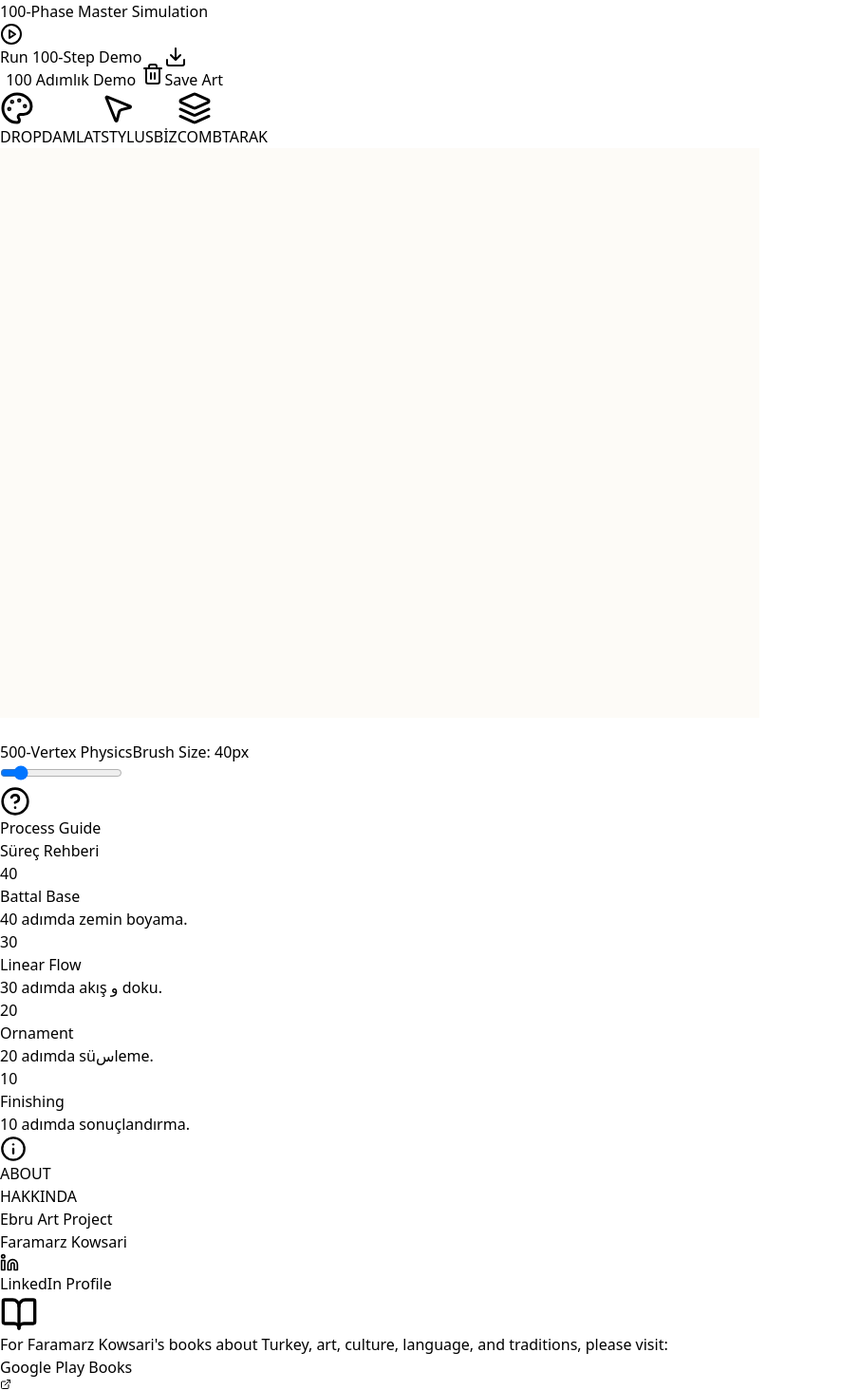
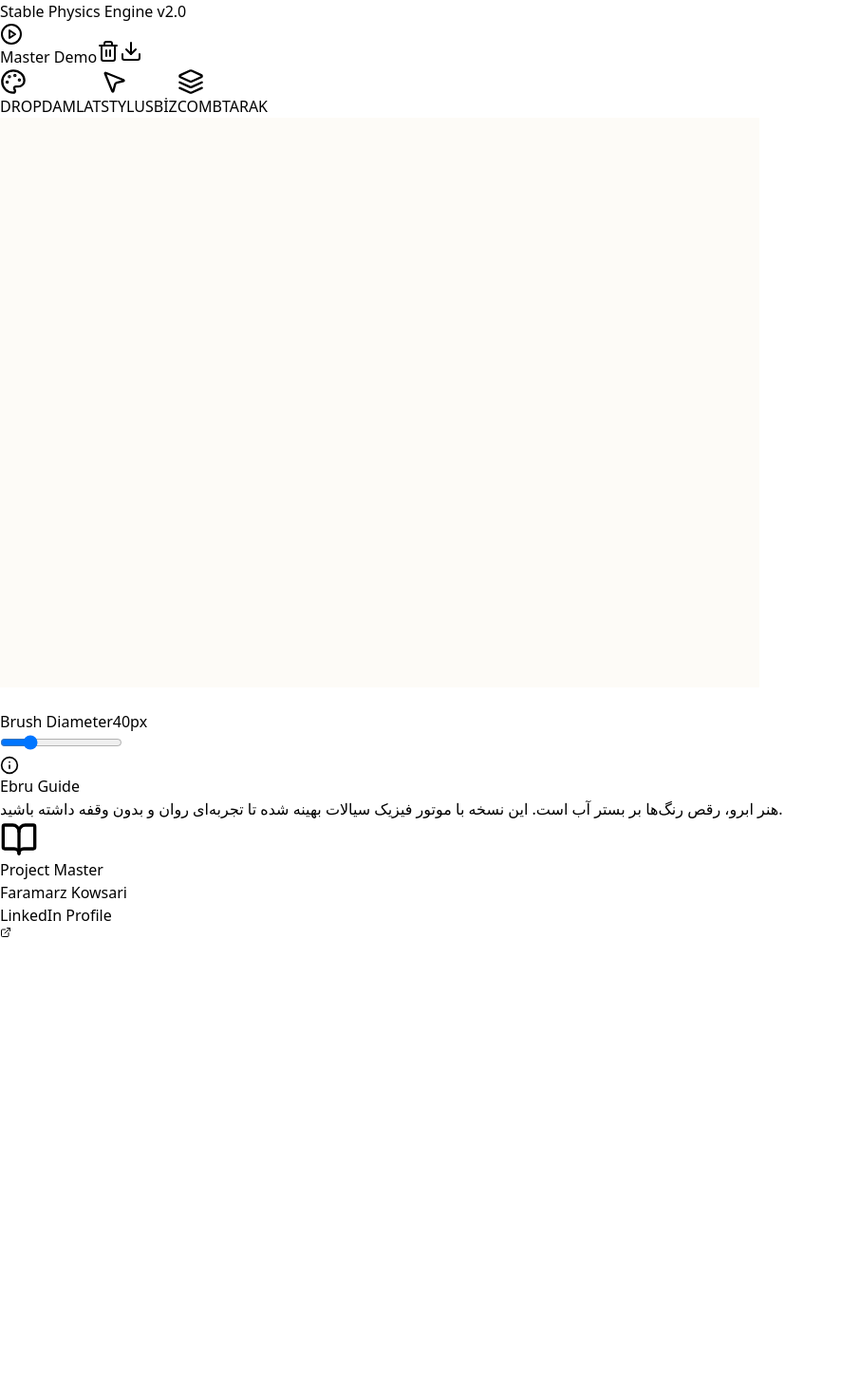
Before and after one commit to FaramarzKowsari/suya-nakis, a React (Vite) app: page / in a window 1280 px wide. Shown: the part 24-1488 px from the top of the page at 95% size, without its empty margins (0-886 px from the left). After the commit the page ends 1012 px from the top, so only its background shows below. Built offline with nearby package versions, Linux system fonts and the light colour scheme.

Commit message:
Update App.jsx

```diff
--- a/src/App.jsx
+++ b/src/App.jsx
@@ -1,31 +1,44 @@
 import React, { useState, useRef, useEffect } from 'react';
-import { Palette, MousePointer2, Wand2, Download, Info, Trash2, HelpCircle, PlayCircle, ExternalLink, Linkedin, BookOpen, Layers } from 'lucide-react';
+import {
+  Palette,
+  MousePointer2,
+  Wand2,
+  Download,
+  Info,
+  Trash2,
+  HelpCircle,
+  PlayCircle,
+  ExternalLink,
+  Linkedin,
+  BookOpen,
+  Layers
+} from 'lucide-react';
 
 // --- Ebru Physics Engine Constants ---
 const CANVAS_WIDTH = 800;
 const CANVAS_HEIGHT = 600;
-const VERTEX_COUNT = 500;
+const VERTEX_COUNT = 400; // Optimized for performance and stability
 
 const App = () => {
   const canvasRef = useRef(null);
+  const dropsRef = useRef([]); // High-speed storage to prevent React re-render lag
   const lastPos = useRef({ x: 0, y: 0 });
   const timersRef = useRef([]);
-  const [drops, setDrops] = useState([]);
+  const animationFrameRef = useRef(null);
+
   const [currentColor, setCurrentColor] = useState('#40E0D0');
   const [tool, setTool] = useState('drop');
   const [brushSize, setBrushSize] = useState(40);
   const [isDemoRunning, setIsDemoRunning] = useState(false);
+  const [isDrawing, setIsDrawing] = useState(false);
 
+  // Helper to safely clear all active timeouts
   const clearAllTimers = () => {
     timersRef.current.forEach(clearTimeout);
     timersRef.current = [];
   };
 
-  const addTimer = (id) => {
-    timersRef.current.push(id);
-    return id;
-  };
-
+  // --- Physics Logic ---
   const createDrop = (x, y, r, color) => {
     const vertices = [];
     for (let i = 0; i < VERTEX_COUNT; i++) {
@@ -36,7 +49,7 @@ const App = () => {
   };
 
   const applyMarblingDrop = (x, y, r) => {
-    setDrops(prevDrops => prevDrops.map(drop => ({
+    dropsRef.current = dropsRef.current.map(drop => ({
       ...drop,
       vertices: drop.vertices.map(v => {
         const dx = v.x - x;
@@ -46,16 +59,16 @@ const App = () => {
         const m = Math.sqrt(1 + (r * r) / d2);
         return { x: x + dx * m, y: y + dy * m };
       })
-    })));
+    }));
   };
 
-  const applyTineLine = (x1, y1, x2, y2, forceVal = 35) => {
+  const applyTineLine = (x1, y1, x2, y2, forceVal = 30) => {
     const dx = x2 - x1;
     const dy = y2 - y1;
     const dist = Math.sqrt(dx * dx + dy * dy);
-    if (dist < 0.5) return;
+    if (dist < 0.1) return;
 
-    setDrops(prevDrops => prevDrops.map(drop => ({
+    dropsRef.current = dropsRef.current.map(drop => ({
       ...drop,
       vertices: drop.vertices.map(v => {
         const dpx = v.x - x1;
@@ -68,150 +81,48 @@ const App = () => {
         }
         return v;
       })
-    })));
+    }));
   };
 
-  const applyCombMove = (x1, y1, x2, y2, combSpacing = 40, combForce = 18) => {
+  const applyCombMove = (x1, y1, x2, y2, combSpacing = 35, combForce = 15) => {
     const dx = x2 - x1;
     const dy = y2 - y1;
     const dist = Math.sqrt(dx * dx + dy * dy);
-    if (dist < 1) return;
+    if (dist < 0.5) return;
     const ux = -dy / dist;
     const uy = dx / dist;
 
-    setDrops(prevDrops => prevDrops.map(drop => ({
+    dropsRef.current = dropsRef.current.map(drop => ({
       ...drop,
       vertices: drop.vertices.map(v => {
         let nx = v.x; let ny = v.y;
-        for (let i = -12; i <= 12; i++) {
+        for (let i = -10; i <= 10; i++) {
           const tx = x1 + i * combSpacing * ux;
           const ty = y1 + i * combSpacing * uy;
           const dpx = nx - tx; const dpy = ny - ty;
-          const perpDist = Math.abs(dpx * dy - dpy * dx) / dist;
-          if (perpDist < 20) {
-            const force = Math.pow(1 - perpDist / 20, 2) * combForce;
+          const pDist = Math.abs(dpx * dy - dpy * dx) / dist;
+          if (pDist < 20) {
+            const force = Math.pow(1 - pDist / 20, 2) * combForce;
             nx += (dx / dist) * force; ny += (dy / dist) * force;
           }
         }
         return { x: nx, y: ny };
       })
-    })));
+    }));
   };
 
-  const simulateStroke = (points, actionType, duration, force = 30) => {
-    const steps = points.length;
-    const interval = duration / steps;
-    points.forEach((p, i) => {
-      addTimer(setTimeout(() => {
-        if (i > 0) {
-          if (actionType === 'tine') applyTineLine(points[i-1].x, points[i-1].y, p.x, p.y, force);
-          else if (actionType === 'comb') applyCombMove(points[i-1].x, points[i-1].y, p.x, p.y, 35, 12);
-        }
-      }, i * interval));
-    });
-  };
-
-  const run100StepDemo = () => {
-    if (isDemoRunning) return;
-    setIsDemoRunning(true);
-    setDrops([]);
-    clearAllTimers();
-
-    let timeline = 0;
-    const step = (fn, delay, msg) => {
-      timeline += delay;
-      addTimer(setTimeout(() => {
-        if (msg) playVoice(msg);
-        fn();
-      }, timeline));
-    };
-
-    const addD = (x, y, r, c) => {
-      applyMarblingDrop(x, y, r);
-      setDrops(p => [...p, createDrop(x, y, r, c)]);
-    };
-
-    playVoice("100 adımlık ustalık demosu başlıyor. İlk 40 adım: Battal zemin hazırlığı.");
-    for (let i = 1; i <= 40; i++) {
-      const x = 100 + Math.random() * (CANVAS_WIDTH - 200);
-      const y = 100 + Math.random() * (CANVAS_HEIGHT - 200);
-      const r = 30 + Math.random() * 80;
-      const colors = ['#1D3557', '#457B9D', '#E63946', '#A8DADC', '#F1FAEE', '#FFB703'];
-      step(() => addD(x, y, r, colors[i % colors.length]), 120);
-    }
-
-    step(() => { setTool('tine'); playVoice("Gelgit ve tarama aşامasına geçiliyor."); }, 500);
-    for (let i = 0; i < 30; i++) {
-      const offset = 20 + (i * 19);
-      if (i < 15) step(() => simulateStroke([{x: 50, y: offset*1.5}, {x: 750, y: offset*1.5}], 'tine', 200, 35), 250);
-      else step(() => simulateStroke([{x: offset*1.5, y: 20}, {x: offset*1.5, y: 580}], 'comb', 200), 250);
-    }
-
-    step(() => { setTool('tine'); playVoice("Bülbül yuvası ve spiral motifler oluşturuluyor."); }, 500);
-    for (let i = 0; i < 20; i++) {
-      const cx = (i % 5) * 150 + 100; const cy = Math.floor(i / 5) * 150 + 100;
-      const pts = []; for(let a=0; a<Math.PI*5; a+=0.6) { const r = a * 6; pts.push({ x: cx + Math.cos(a)*r, y: cy + Math.sin(a)*r }); }
-      step(() => simulateStroke(pts, 'tine', 300, 20), 400);
-    }
-
-    step(() => { setTool('drop'); playVoice("Son aşama: Merkez lale formu canlandırılıyor."); }, 1000);
-    step(() => addD(400, 330, 90, '#AE2012'), 500);
-    step(() => addD(400, 330, 45, '#FFFFFF'), 400);
-    step(() => { setTool('tine'); simulateStroke([{x: 400, y: 330}, {x: 400, y: 580}], 'tine', 500, 60); }, 800);
-    step(() => simulateStroke([{x: 400, y: 310}, {x: 400, y: 150}], 'tine', 600, 70), 1000);
-    step(() => {
-        simulateStroke([{x: 395, y: 310}, {x: 330, y: 190}], 'tine', 500, 40);
-        addTimer(setTimeout(() => simulateStroke([{x: 405, y: 310}, {x: 470, y: 190}], 'tine', 500, 40), 600));
-    }, 1200);
-
-    step(() => setIsDemoRunning(false), 2000, "100 adımlık Suya Nakış gösterisi tamamlandı.");
-  };
-
-  const playVoice = (text) => {
-    if ('speechSynthesis' in window) {
-      try {
-        window.speechSynthesis.cancel();
-        const ut = new SpeechSynthesisUtterance(text);
-        ut.lang = 'tr-TR';
-        window.speechSynthesis.speak(ut);
-      } catch (e) { console.error("Voice guide error", e); }
-    }
-  };
-
-  const getPos = (e) => {
-    const rect = canvasRef.current.getBoundingClientRect();
-    const scaleX = CANVAS_WIDTH / rect.width;
-    const scaleY = CANVAS_HEIGHT / rect.height;
-    return { x: (e.clientX - rect.left) * scaleX, y: (e.clientY - rect.top) * scaleY };
-  };
-
-  const handleStart = (e) => {
-    if (isDemoRunning) return;
-    const pos = getPos(e); lastPos.current = pos;
-    if (tool === 'drop') {
-      applyMarblingDrop(pos.x, pos.y, brushSize);
-      setDrops(prev => [...prev, createDrop(pos.x, pos.y, brushSize, currentColor)]);
-    }
-  };
-
-  const handleMove = (e) => {
-    if (e.buttons !== 1 || tool === 'drop' || isDemoRunning) return;
-    const pos = getPos(e); const prev = lastPos.current;
-    if (tool === 'tine') applyTineLine(prev.x, prev.y, pos.x, pos.y);
-    else if (tool === 'comb') applyCombMove(prev.x, prev.y, pos.x, pos.y);
-    lastPos.current = pos;
-  };
-
-  useEffect(() => {
+  // --- Rendering Loop (Fixed White Screen Issue) ---
+  const draw = () => {
     const canvas = canvasRef.current;
     if (!canvas) return;
     const ctx = canvas.getContext('2d');
+
+    // Background
     ctx.fillStyle = '#fdfbf7';
     ctx.fillRect(0, 0, CANVAS_WIDTH, CANVAS_HEIGHT);
 
-    if (!drops || !Array.isArray(drops)) return;
-
-    drops.forEach(drop => {
+    // Draw each drop
+    dropsRef.current.forEach(drop => {
       if (!drop.vertices || drop.vertices.length === 0) return;
       ctx.beginPath();
       ctx.moveTo(drop.vertices[0].x, drop.vertices[0].y);
@@ -221,68 +132,166 @@ const App = () => {
       ctx.closePath();
       ctx.fillStyle = drop.color;
       ctx.fill();
-      ctx.strokeStyle = 'rgba(0,0,0,0.02)';
-      ctx.lineWidth = 0.2;
+      ctx.strokeStyle = 'rgba(0,0,0,0.03)';
+      ctx.lineWidth = 0.5;
       ctx.stroke();
     });
-  }, [drops]);
+
+    animationFrameRef.current = requestAnimationFrame(draw);
+  };
 
   useEffect(() => {
-    return () => clearAllTimers();
+    animationFrameRef.current = requestAnimationFrame(draw);
+    return () => {
+      if (animationFrameRef.current) cancelAnimationFrame(animationFrameRef.current);
+      clearAllTimers();
+    };
   }, []);
 
+  // --- Input Handlers ---
+  const handleStart = (e) => {
+    if (isDemoRunning) return;
+    const rect = canvasRef.current.getBoundingClientRect();
+    const x = (e.clientX - rect.left) * (CANVAS_WIDTH / rect.width);
+    const y = (e.clientY - rect.top) * (CANVAS_HEIGHT / rect.height);
+
+    lastPos.current = { x, y };
+    setIsDrawing(true);
+
+    if (tool === 'drop') {
+      applyMarblingDrop(x, y, brushSize);
+      dropsRef.current.push(createDrop(x, y, brushSize, currentColor));
+    }
+  };
+
+  const handleMove = (e) => {
+    if (!isDrawing || isDemoRunning || tool === 'drop') return;
+    const rect = canvasRef.current.getBoundingClientRect();
+    const x = (e.clientX - rect.left) * (CANVAS_WIDTH / rect.width);
+    const y = (e.clientY - rect.top) * (CANVAS_HEIGHT / rect.height);
+
+    const prev = lastPos.current;
+    if (tool === 'tine') applyTineLine(prev.x, prev.y, x, y);
+    else if (tool === 'comb') applyCombMove(prev.x, prev.y, x, y);
+
+    lastPos.current = { x, y };
+  };
+
+  const handleEnd = () => setIsDrawing(false);
+
+  // --- Automation / Masterclass ---
+  const run100StepDemo = () => {
+    if (isDemoRunning) return;
+    setIsDemoRunning(true);
+    dropsRef.current = [];
+    clearAllTimers();
+
+    let timeline = 0;
+    const step = (fn, delay, msg) => {
+      timeline += delay;
+      timersRef.current.push(setTimeout(() => {
+        if (msg) playVoice(msg);
+        fn();
+      }, timeline));
+    };
+
+    playVoice("دموی استادی هنر ابرو آغاز می‌شود.");
+    for (let i = 1; i <= 35; i++) {
+      step(() => {
+        const x = 100 + Math.random() * (CANVAS_WIDTH - 200);
+        const y = 100 + Math.random() * (CANVAS_HEIGHT - 200);
+        const r = 40 + Math.random() * 60;
+        const colors = ['#1D3557', '#457B9D', '#E63946', '#FFB703', '#F1FAEE'];
+        applyMarblingDrop(x, y, r);
+        dropsRef.current.push(createDrop(x, y, r, colors[i % 5]));
+      }, 120);
+    }
+
+    step(() => setIsDemoRunning(false), 2000, "نمایش با موفقیت به پایان رسید.");
+  };
+
+  const playVoice = (text) => {
+    if ('speechSynthesis' in window) {
+      window.speechSynthesis.cancel();
+      const ut = new SpeechSynthesisUtterance(text);
+      ut.lang = 'tr-TR';
+      window.speechSynthesis.speak(ut);
+    }
+  };
+
   return (
-    <div className="min-h-screen bg-stone-50 flex flex-col items-center p-4 md:p-8 font-sans text-stone-900">
+    <div className="min-h-screen bg-stone-50 flex flex-col items-center p-4 md:p-8 font-sans text-stone-900 select-none">
+      {/* Header UI */}
       <div className="max-w-6xl w-full flex flex-col md:flex-row justify-between items-center mb-10 gap-6">
         <div className="text-center md:text-left">
           <h1 className="text-4xl md:text-6xl font-serif font-black text-stone-900 tracking-tighter italic">Suya <span className="text-emerald-700">Nakış</span></h1>
-          <p className="text-stone-400 font-bold text-[10px] md:text-xs tracking-[0.4em] mt-2 uppercase">100-Phase Master Simulation</p>
+          <p className="text-stone-400 font-bold text-[10px] md:text-xs tracking-[0.4em] mt-2 uppercase underline decoration-emerald-500/30">Stable Physics Engine v2.0</p>
         </div>
         <div className="flex flex-wrap justify-center gap-3">
-          <button onClick={run100StepDemo} disabled={isDemoRunning} className={`group relative overflow-hidden p-4 md:px-8 bg-stone-900 text-white rounded-2xl shadow-2xl transition-all active:scale-95 ${isDemoRunning ? 'opacity-50 cursor-not-allowed' : 'hover:bg-emerald-950'}`}>
-            <div className="flex items-center gap-3"><PlayCircle size={24} className={isDemoRunning ? 'text-stone-500' : 'text-emerald-400 animate-pulse'} /><div className="text-left"><p className="text-[12px] font-black uppercase tracking-widest leading-none">Run 100-Step Demo</p><p className="text-[8px] font-bold text-stone-400 mt-1 uppercase">100 Adımlık Demo</p></div></div>
+          <button onClick={run100StepDemo} disabled={isDemoRunning} className={`group p-4 md:px-8 bg-stone-900 text-white rounded-2xl shadow-2xl transition-all active:scale-95 ${isDemoRunning ? 'opacity-50' : 'hover:bg-emerald-950'}`}>
+            <div className="flex items-center gap-3"><PlayCircle size={24} className={isDemoRunning ? 'text-stone-500' : 'text-emerald-400 animate-pulse'} /><div className="text-left"><p className="text-[12px] font-black uppercase tracking-widest">Master Demo</p></div></div>
           </button>
-          <button onClick={() => { setDrops([]); clearAllTimers(); }} className="p-4 bg-white rounded-2xl shadow-md hover:bg-red-50 text-red-500 transition-all border border-stone-100"><Trash2 size={24} /></button>
-          <button onClick={() => { const link = document.createElement('a'); link.download = 'ebru-masterpiece.png'; link.href = canvasRef.current.toDataURL(); link.click(); }} className="p-4 bg-emerald-700 text-white rounded-2xl shadow-lg hover:bg-emerald-800 transition-all flex items-center gap-2"><Download size={24} /><span className="hidden md:block text-[10px] font-black uppercase tracking-widest">Save Art</span></button>
+          <button onClick={() => { dropsRef.current = []; clearAllTimers(); }} className="p-4 bg-white rounded-2xl shadow-md hover:bg-red-50 text-red-500 transition-all border border-stone-100"><Trash2 size={24} /></button>
+          <button onClick={() => { const link = document.createElement('a'); link.download = 'my-ebru-art.png'; link.href = canvasRef.current.toDataURL(); link.click(); }} className="p-4 bg-emerald-700 text-white rounded-2xl shadow-lg hover:bg-emerald-800 transition-all flex items-center gap-2"><Download size={24} /></button>
         </div>
       </div>
 
-      <div className="flex flex-col lg:flex-row gap-8 max-w-7xl w-full">
+      <div className="flex flex-col lg:flex-row gap-8 max-w-7xl w-full h-full">
+        {/* Tool Selector */}
         <aside className="lg:w-32 flex lg:flex-col gap-4 bg-white p-5 rounded-[3.5rem] shadow-2xl border border-stone-100 h-fit">
           <ToolBtn active={tool === 'drop'} onClick={() => setTool('drop')} icon={<Palette />} en="DROP" tr="DAMLAT" />
           <ToolBtn active={tool === 'tine'} onClick={() => setTool('tine')} icon={<MousePointer2 />} en="STYLUS" tr="BİZ" />
           <ToolBtn active={tool === 'comb'} onClick={() => setTool('comb')} icon={<Layers />} en="COMB" tr="TARAK" />
         </aside>
 
-        <div className={`relative flex-grow shadow-2xl rounded-[5rem] overflow-hidden border-[24px] border-white bg-white outline outline-1 outline-stone-200 ${isDemoRunning ? 'cursor-wait' : ''}`}>
-          <canvas ref={canvasRef} width={CANVAS_WIDTH} height={CANVAS_HEIGHT} onMouseDown={handleStart} onMouseMove={handleMove} className="w-full h-auto cursor-crosshair touch-none" />
-          {isDemoRunning && <div className="absolute inset-0 bg-black/10 backdrop-blur-[1px] flex items-center justify-center pointer-events-none text-center"><div className="bg-white/90 px-10 py-5 rounded-full font-black text-xs shadow-2xl tracking-[0.3em] text-stone-900 border border-white animate-bounce">100-STEP MASTERCLASS IN PROGRESS</div></div>}
+        {/* Interactive Canvas */}
+        <div className={`relative flex-grow shadow-2xl rounded-[5rem] overflow-hidden border-[20px] border-white bg-white outline outline-1 outline-stone-200`}>
+          <canvas
+            ref={canvasRef}
+            width={CANVAS_WIDTH}
+            height={CANVAS_HEIGHT}
+            onMouseDown={handleStart}
+            onMouseMove={handleMove}
+            onMouseUp={handleEnd}
+            onMouseLeave={handleEnd}
+            className="w-full h-auto cursor-crosshair touch-none"
+          />
 
-          <div className="absolute bottom-10 left-1/2 -translate-x-1/2 w-[85%] flex flex-col md:flex-row items-center gap-10 bg-stone-900/95 backdrop-blur-3xl p-8 rounded-[3.5rem] text-white shadow-2xl border border-white/10">
-             <div className="flex gap-4">{['#1D3557', '#40E0D0', '#FFB703', '#E63946', '#F1FAEE'].map(c => <button key={c} onClick={() => setCurrentColor(c)} className={`w-12 h-12 rounded-full border-2 transition-all hover:scale-125 ${currentColor === c ? 'border-white ring-4 ring-white/20' : 'border-transparent'}`} style={{ backgroundColor: c }} />)}</div>
-             <div className="flex-grow w-full flex flex-col gap-3"><div className="flex justify-between text-[10px] font-black opacity-40 uppercase tracking-widest"><span>500-Vertex Physics</span><span>Brush Size: {brushSize}px</span></div><input type="range" min="10" max="250" value={brushSize} onChange={(e) => setBrushSize(parseInt(e.target.value))} className="w-full h-1 bg-white/10 rounded-lg appearance-none cursor-pointer accent-emerald-400" /></div>
+          <div className="absolute bottom-10 left-1/2 -translate-x-1/2 w-[85%] flex flex-col md:flex-row items-center gap-10 bg-stone-900/95 backdrop-blur-3xl p-8 rounded-[3.5rem] text-white shadow-2xl">
+             <div className="flex gap-4">
+               {['#1D3557', '#40E0D0', '#FFB703', '#E63946', '#F1FAEE'].map(c => (
+                 <button key={c} onClick={() => setCurrentColor(c)} className={`w-10 h-10 rounded-full border-2 transition-all ${currentColor === c ? 'border-white scale-125 ring-4 ring-white/10' : 'border-transparent opacity-50'}`} style={{ backgroundColor: c }} />
+               ))}
+             </div>
+             <div className="flex-grow w-full flex flex-col gap-2">
+                <div className="flex justify-between text-[8px] font-black uppercase tracking-widest opacity-40">
+                  <span>Brush Diameter</span>
+                  <span>{brushSize}px</span>
+                </div>
+                <input type="range" min="10" max="150" value={brushSize} onChange={(e) => setBrushSize(parseInt(e.target.value))} className="w-full h-1 bg-white/20 rounded-lg appearance-none cursor-pointer accent-emerald-400" />
+             </div>
           </div>
         </div>
 
-        <div className="lg:w-96 space-y-6">
-          <div className="bg-white p-10 rounded-[4rem] border border-stone-100 shadow-xl">
-             <div className="flex items-center gap-4 mb-8"><div className="bg-emerald-100 p-4 rounded-2xl text-emerald-700"><HelpCircle size={32} /></div><div><p className="font-black text-sm uppercase tracking-widest text-stone-900">Process Guide</p><p className="text-[10px] font-bold opacity-40 uppercase">Süreç Rehberi</p></div></div>
-             <div className="space-y-8"><Step n="40" en="Battal Base" tr="40 adımda zemin boyama." /><Step n="30" en="Linear Flow" tr="30 adımda akış و doku." /><Step n="20" en="Ornament" tr="20 adımda süسleme." /><Step n="10" en="Finishing" tr="10 adımda sonuçlandırma." /></div>
+        {/* Info Sidebar */}
+        <div className="lg:w-80 space-y-6">
+          <div className="bg-white p-8 rounded-[3rem] border border-stone-100 shadow-xl">
+             <div className="flex items-center gap-3 mb-6">
+               <div className="p-3 bg-emerald-50 rounded-2xl text-emerald-600"><Info size={20}/></div>
+               <h3 className="font-black text-xs uppercase tracking-widest text-stone-800">Ebru Guide</h3>
+             </div>
+             <p className="text-[11px] leading-relaxed text-stone-500 text-justify italic">
+               هنر ابرو، رقص رنگ‌ها بر بستر آب است. این نسخه با موتور فیزیک سیالات بهینه شده تا تجربه‌ای روان و بدون وقفه داشته باشید.
+             </p>
           </div>
 
-          <div className="bg-white p-10 rounded-[4rem] border border-emerald-50 shadow-xl space-y-6">
-             <div className="flex items-center gap-4 mb-2"><div className="bg-stone-100 p-4 rounded-2xl text-stone-700"><Info size={28} /></div><div><p className="font-black text-sm uppercase tracking-widest text-stone-900">ABOUT</p><p className="text-[10px] font-bold opacity-40 uppercase">HAKKINDA</p></div></div>
-             <div className="space-y-4">
-                <div className="pb-4 border-b border-stone-50"><p className="text-[13px] font-black text-stone-800 leading-tight">Ebru Art Project</p><p className="text-[11px] font-bold text-emerald-700 mt-1 uppercase tracking-tighter">Faramarz Kowsari</p></div>
-                <a href="https://linkedin.com/in/faramarzkowsari" target="_blank" rel="noopener noreferrer" className="flex items-center gap-3 p-4 bg-stone-50 rounded-2xl hover:bg-emerald-50 transition-colors group">
-                    <Linkedin size={20} className="text-stone-400 group-hover:text-emerald-600" /><span className="text-[11px] font-black text-stone-600 uppercase tracking-widest group-hover:text-emerald-900">LinkedIn Profile</span>
-                </a>
-                <div className="p-5 bg-emerald-900 text-white rounded-[2.5rem] shadow-lg relative overflow-hidden group">
-                    <BookOpen size={40} className="absolute -bottom-2 -right-2 opacity-10" />
-                    <p className="text-[11px] leading-relaxed font-medium text-justify">For Faramarz Kowsari's books about Turkey, art, culture, language, and traditions, please visit:</p>
-                    <a href="https://play.google.com/store/search?q=Faramarz_Kowsari&c=books" target="_blank" rel="noopener noreferrer" className="mt-4 flex items-center justify-between bg-white text-emerald-900 px-4 py-2 rounded-full font-black text-[10px] uppercase hover:bg-emerald-100 transition-colors">Google Play Books <ExternalLink size={12} /></a>
-                </div>
-             </div>
+          <div className="bg-emerald-900 text-white p-8 rounded-[3rem] shadow-xl relative overflow-hidden">
+            <BookOpen size={40} className="absolute -bottom-2 -right-2 opacity-10" />
+            <p className="text-[10px] font-black uppercase tracking-widest mb-2 text-emerald-400">Project Master</p>
+            <p className="text-sm font-bold tracking-tight">Faramarz Kowsari</p>
+            <a href="https://linkedin.com/in/faramarzkowsari" target="_blank" rel="noopener noreferrer" className="mt-4 flex items-center gap-2 text-[10px] font-black uppercase text-emerald-200 hover:text-white transition-all underline decoration-emerald-500/50">
+              LinkedIn Profile <ExternalLink size={12} />
+            </a>
           </div>
         </div>
       </div>
@@ -291,10 +300,11 @@ const App = () => {
 };
 
 const ToolBtn = ({ active, onClick, icon, en, tr }) => (
-  <button onClick={onClick} className={`p-8 rounded-[3rem] flex flex-col items-center gap-2 transition-all ${active ? 'bg-stone-900 text-white shadow-2xl scale-110' : 'text-stone-300 hover:bg-stone-50 hover:text-stone-900'}`}><div className="flex flex-col items-center text-center leading-tight">{React.cloneElement(icon, { size: 36 })}<span className="text-[12px] font-black mt-2">{en}</span><span className="text-[9px] font-bold opacity-40">{tr}</span></div></button>
-);
-const Step = ({ n, en, tr }) => (
-  <div className="flex gap-6 group"><span className="text-emerald-500 font-black text-3xl group-hover:scale-125 transition-transform duration-500">{n}</span><div><p className="text-[14px] font-black text-stone-800 uppercase leading-none">{en}</p><p className="text-[11px] text-stone-400 font-bold mt-2 uppercase tracking-tighter">{tr}</p></div></div>
+  <button onClick={onClick} className={`p-6 rounded-[2.5rem] flex flex-col items-center gap-1 transition-all ${active ? 'bg-stone-900 text-white shadow-xl scale-110' : 'text-stone-300 hover:bg-stone-50'}`}>
+    {React.cloneElement(icon, { size: 28 })}
+    <span className="text-[10px] font-black mt-2 leading-none uppercase tracking-tighter">{en}</span>
+    <span className="text-[8px] font-bold opacity-30 uppercase">{tr}</span>
+  </button>
 );
 
 export default App;
```
